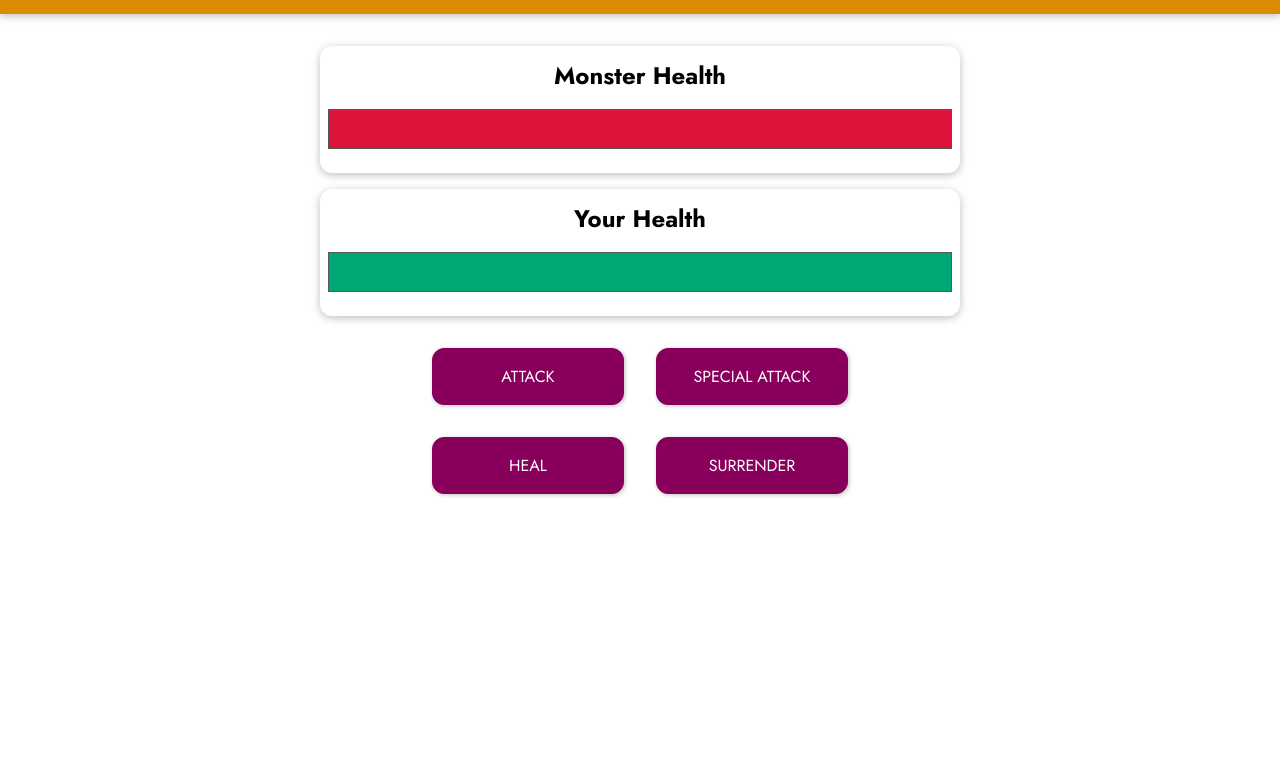
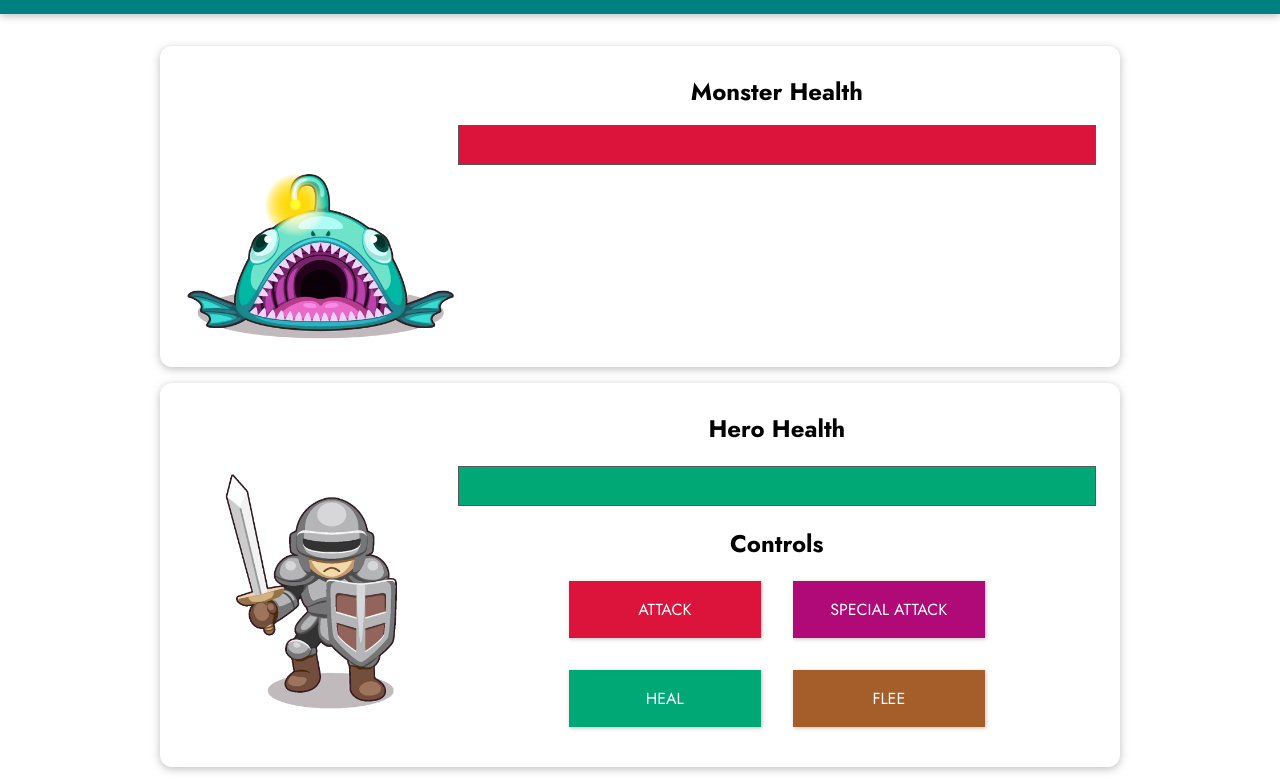
Before and after one commit to AlenaMaer/JS_Snippets, a plain HTML site: page Vue Snippets/Monster Slayer Game/index.html in a window 1280 px wide. Shown: the part 91-874 px from the top of the page. Before the commit the page ends 800 px from the top, so only its background shows below. Drawn offline with nearby package versions, Linux system fonts and the light colour scheme.

Commit message:
added images, layout corrected

```diff
--- a/Vue Snippets/Monster Slayer Game/app.js
+++ b/Vue Snippets/Monster Slayer Game/app.js
@@ -25,7 +25,7 @@ const app = Vue.createApp({
       }
       return { width: this.playerHealth + '%' };
     },
-    mayUseSpecialAttack() {
+    mayUseSpAttackOrHeal() {
       return this.currentRound % 3 !== 0;
     },
   },
@@ -74,7 +74,7 @@ const app = Vue.createApp({
     },
     healPlayer() {
       this.currentRound++;
-      const healValue = getRandValue(8, 20);
+      const healValue = getRandValue(20, 35);
       if (this.playerHealth + healValue > 100) {
         this.playerHealth = 100;
       } else {
@@ -83,7 +83,7 @@ const app = Vue.createApp({
       this.addLogMsg('player', 'heal', healValue);
       this.attackPlayer();
     },
-    surrender() {
+    flee() {
       this.winner = 'monster';
     },
     addLogMsg(who, what, value) {
--- a/Vue Snippets/Monster Slayer Game/index.html
+++ b/Vue Snippets/Monster Slayer Game/index.html
@@ -18,6 +18,8 @@
     </header>
     <div id="game">
       <section id="monster" class="container">
+        <img src="public/pipo-enemy042.png" alt="">
+        <div class="monster__healthbar">
           <h2>Monster Health</h2>
         <div class="healthbar">
           <div
@@ -25,14 +27,11 @@
             :style="monsterBarStyles"
           ></div>
         </div>
+        </div>
       </section>
       <section id="player" class="container">
-        <h2>Your Health</h2>
-        <div class="healthbar">
-          <div class="healthbar__value__player" :style="playerBarStyles"></div>
-        </div>
-      </section>
-      <section class="container" v-if="winner">
+        <img src="/public/pipo-enemy018.png" alt="">
+        <section v-if="winner">
           <h2>Game Over</h2>
           <h3 v-if="winner==='monster'">You lost!</h3>
           <h3 v-else-if="winner==='player'">You won!</h3>
@@ -40,15 +39,23 @@
           <button @click="restastGame">Restart Game</button>
         </section>
         <section id="controls" v-else>
-        <button @click="attackMonster">ATTACK</button>
-        <button :disabled="mayUseSpecialAttack" @click="specialAttackMonster">
+          <h2>Hero Health</h2>
+          <div class="healthbar">
+            <div class="healthbar__value__player" :style="playerBarStyles"></div>
+          </div>
+          <h2>Controls</h2>
+          <div>
+          <button @click="attackMonster" class="btn__attack">ATTACK</button>
+          <button :disabled="mayUseSpAttackOrHeal"  class="btn__special-attack" @click="specialAttackMonster">
             SPECIAL ATTACK
           </button>
-        <button @click="healPlayer">HEAL</button>
-        <button @click="surrender">SURRENDER</button>
+          <button @click="healPlayer" :disabled="mayUseSpAttackOrHeal" class="btn__heal">HEAL</button>
+          <button @click="flee"  class="btn__flee">FLEE</button>
+        </div>
+        </section>
       </section>
       <section id="log" class="container" v-show="log.length>0">
-        <h2>Battle Log</h2>
+        <h2>Battle Log:</h2>
         <ul>
           <li v-for="item in log">
             <span
--- a/Vue Snippets/Monster Slayer Game/styles.css
+++ b/Vue Snippets/Monster Slayer Game/styles.css
@@ -13,7 +13,7 @@ body {
 header {
   box-shadow: 0 2px 8px rgba(0, 0, 0, 0.26);
   padding: 0.5rem;
-  background-color: #da8d00;
+  background-color: teal;
   color: white;
   text-align: center;
   margin-bottom: 2rem;
@@ -21,7 +21,7 @@ header {
 
 section {
   width: 90%;
-  max-width: 40rem;
+  max-width: 60rem;
   margin: auto;
 }
 
@@ -32,7 +32,9 @@ section {
   margin: 1rem 0;
   background: #fde5e5;
 }
-
+.monster__healthbar{
+  width:70%;
+}
 .healthbar__value__player {
   background-color: #00a876;
   width: 100%;
@@ -44,11 +46,18 @@ section {
   height: 100%;
 }
 .container {
+  display: flex;
+  justify-content: space-around;
   text-align: center;
-  padding: 0.5rem;
+  padding: 1.5rem;
   margin: 1rem auto;
   box-shadow: 0 2px 8px rgba(0, 0, 0, 0.26);
   border-radius: 12px;
+}
+
+img{
+  width: 30%;
+  object-fit: contain;
 }
 
 #monster h2,
@@ -66,11 +75,11 @@ section {
 
 button {
   font: inherit;
-  border: 1px solid #88005b;
-  background-color: #88005b;
+  background-color: teal;
+  border: 1px solid teal;
   color: white;
   padding: 1rem 2rem;
-  border-radius: 12px;
+  /* border-radius: 12px; */
   margin: 1rem;
   width: 12rem;
   cursor: pointer;
@@ -83,9 +92,7 @@ button:focus {
 
 button:hover,
 button:active {
-  background-color: #af0a78;
-  border-color: #af0a78;
-  box-shadow: 1px 1px 8px rgba(0, 0, 0, 0.26);
+  box-shadow: 1px 1px 18px rgba(0, 0, 0, 0.26);
 }
 
 button:disabled {
@@ -95,10 +102,27 @@ button:disabled {
   color: #3f3f3f;
   cursor: not-allowed;
 }
+.btn__attack{
+  background-color: #dc143c;
+  border: 1px solid #dc143c;
+}
+
+.btn__special-attack{
+  background-color: #af0a78;
+  border: 1px solid #af0a78;
+}
+.btn__heal{
+  border: 1px solid #00a876;
+  background-color: #00a876;
+}
+.btn__flee{
+  background: #a55e2a;
+  border: 1px #a55e2a solid;
+}
 
 #log ul {
   list-style: none;
-  margin: 0;
+  margin: 0 auto;
   padding: 0;
 }
 
```
Also changed, not shown: Vue Snippets/Monster Slayer Game/public/pipo-enemy018.png (added), Vue Snippets/Monster Slayer Game/public/pipo-enemy042.png (added). Lines whose indentation alone changed are shown as unchanged.
